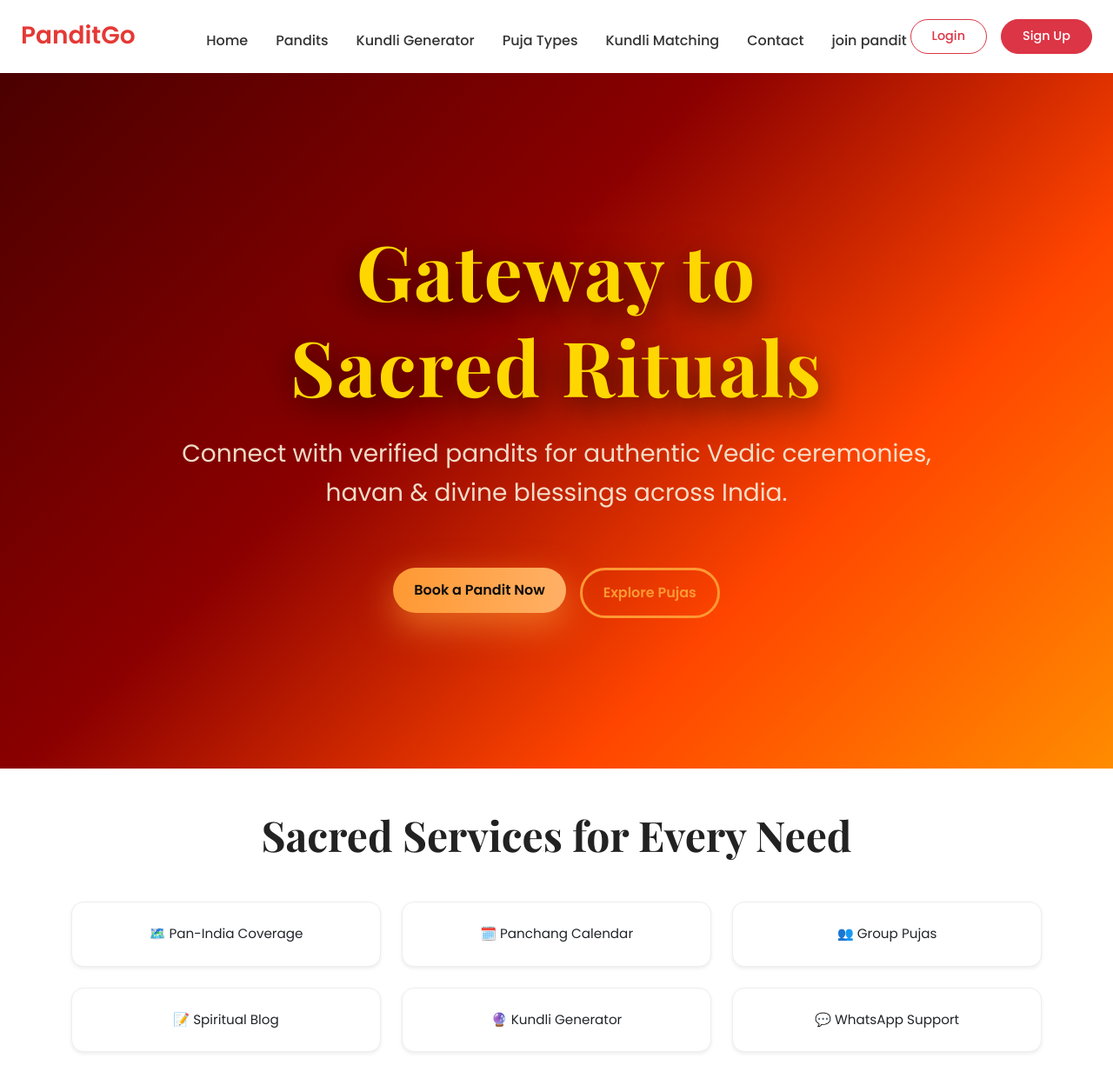
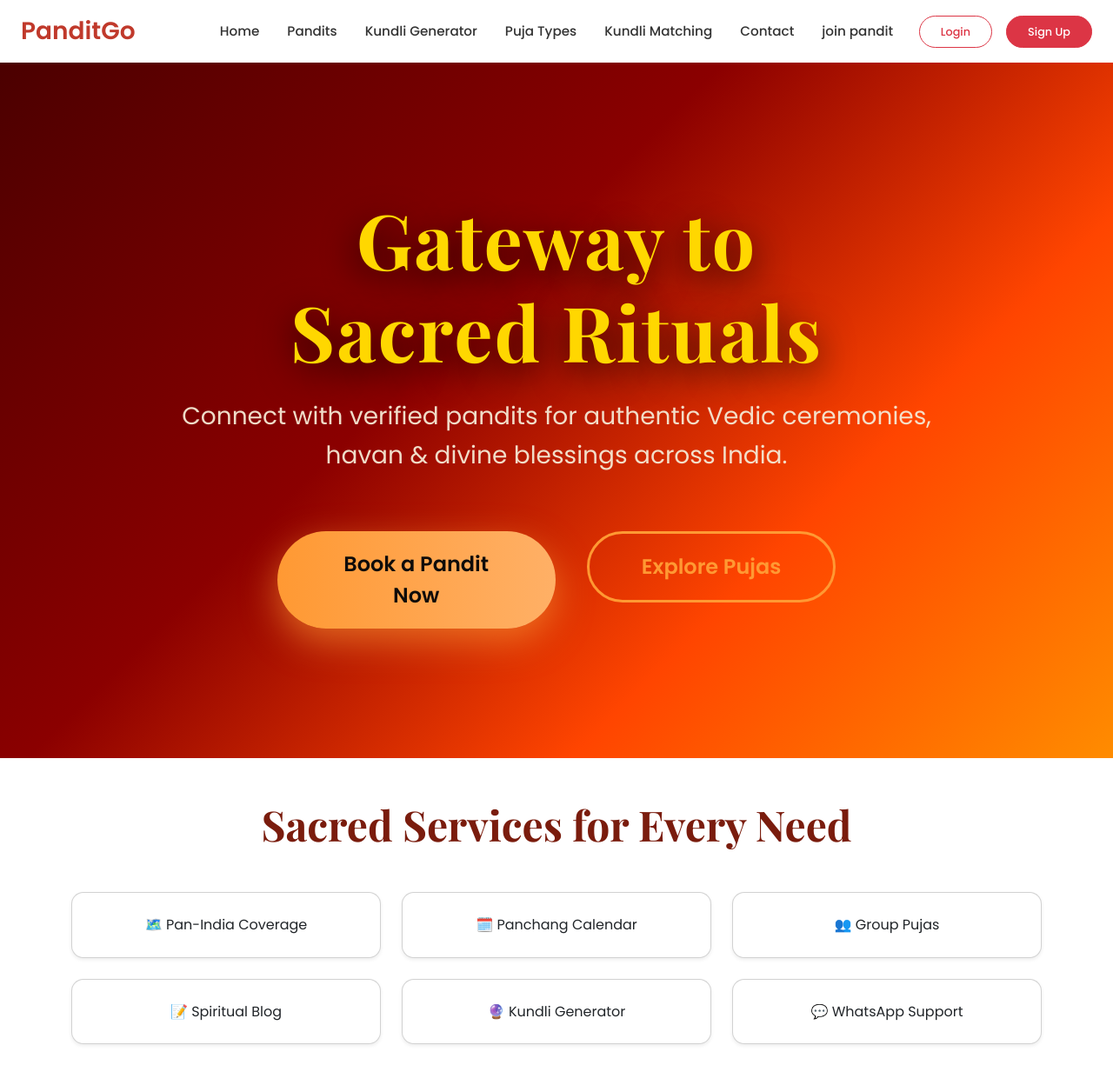
Before and after one commit to bhattanant82-rgb/PanditGo, a PHP site: page / in a window 1280 px wide; the page is wider, and only the part inside the window is pictured. Shown: the top 1248 px of that part at 87% size. Run offline with PHP 8.4, Linux system fonts and the light colour scheme.

Commit message:
update code css

```diff
--- a/style.css
+++ b/style.css
@@ -1,215 +1,229 @@
-/* ===================== RESET ===================== */
+/* =====================================================
+   PANDITGO – MOBILE FIRST • PREMIUM • CLEAN
+   Author: Final Fix (No Bakwas)
+===================================================== */
+
+/* ---------------- RESET ---------------- */
 * {
     margin: 0;
     padding: 0;
     box-sizing: border-box;
 }
 
-html, body {
-    width: 100%;
-    overflow-x: hidden;
+html {
+    scroll-behavior: smooth;
 }
 
 body {
     font-family: 'Poppins', sans-serif;
-    background: #fff;
-    color: #222;
+    background: #fffaf4;
+    color: #333;
     line-height: 1.6;
+    overflow-x: hidden;
 }
 
-/* ===================== HEADINGS ===================== */
+/* ---------------- TYPOGRAPHY ---------------- */
 h1, h2, h3, h4, h5 {
     font-family: 'Playfair Display', serif;
+    color: #7a1c0d;
 }
 
-/* ===================== NAVBAR (MOBILE FIRST) ===================== */
+p {
+    font-size: 0.95rem;
+    color: #555;
+}
+
+/* =====================================================
+   📱 MOBILE FIRST (DEFAULT)
+===================================================== */
+
+/* ---------------- NAVBAR ---------------- */
 .navbar {
-    background: #fff !important;
-    padding: 10px 14px;
-    box-shadow: 0 2px 10px rgba(0,0,0,0.08);
+    background: #ffffff;
+    padding: 12px 16px;
+    box-shadow: 0 2px 12px rgba(0,0,0,0.06);
 }
 
 .navbar-brand {
     font-size: 1.4rem;
     font-weight: 700;
-    color: #e53935 !important;
-    position: static !important;
-}
-
-.navbar-toggler {
-    border: none;
-}
-
-.navbar-collapse {
-    margin-top: 10px;
-}
-
-.navbar-nav {
-    gap: 8px;
+    color: #c0392b !important;
 }
 
 .nav-link {
-    font-weight: 500;
+    font-size: 0.95rem;
     color: #333 !important;
 }
 
-/* Login / Signup mobile */
 .navbar .btn {
-    font-size: 0.9rem;
-    padding: 8px 18px;
-    border-radius: 30px;
+    font-size: 0.8rem;
+    padding: 6px 14px;
+    border-radius: 20px;
 }
 
-/* ===================== HERO (MOBILE FIRST) ===================== */
+/* ---------------- HERO ---------------- */
 .hero {
-    min-height: auto;
-    padding: 110px 16px 80px;
+    padding: 90px 16px 70px;
     text-align: center;
-    background: linear-gradient(135deg, #4B0000, #8B0000, #FF6A00);
+    background: linear-gradient(135deg,#5b0000,#a11212,#ff6a00);
 }
 
 .hero h1 {
-    font-size: 2.2rem;
-    line-height: 1.25;
-    font-weight: 700;
-    color: #FFD700;
-    margin-bottom: 16px;
+    font-size: 2.4rem;
+    line-height: 1.2;
+    margin-bottom: 14px;
+    color: #ffd700;
 }
 
 .hero p {
     font-size: 0.95rem;
-    color: #f5e8d3;
-    margin-bottom: 26px;
+    color: #f4e8d3;
+    max-width: 95%;
+    margin: 0 auto 25px;
 }
 
-/* Hero buttons */
-.hero .btn-premium,
-.hero .btn-outline-premium {
+/* ---------------- HERO BUTTONS ---------------- */
+.btn-premium,
+.btn-outline-premium {
     width: 100%;
     max-width: 320px;
-    margin: 0 auto;
-    font-size: 1rem;
-    padding: 14px 24px;
+    margin: 8px auto;
+    display: block;
+    padding: 14px 18px;
+    font-size: 0.95rem;
     border-radius: 40px;
+    text-align: center;
 }
 
 .btn-premium {
-    background: #FFB703;
-    color: #111;
-    font-weight: 700;
+    background: linear-gradient(90deg,#ffb347,#ffcc33);
+    color: #3a1a00;
+    font-weight: 600;
     border: none;
 }
 
 .btn-outline-premium {
-    border: 2px solid #FFB703;
-    color: #FFB703;
+    border: 2px solid #ffcc33;
+    color: #ffcc33;
     background: transparent;
 }
 
-/* Button stack */
-.hero .d-flex {
-    flex-direction: column;
-    gap: 14px;
+/* ---------------- SECTIONS ---------------- */
+section {
+    padding: 60px 16px;
 }
 
-/* ===================== SERVICES ===================== */
-section {
-    padding: 50px 16px;
+section h2 {
+    font-size: 1.8rem;
+    text-align: center;
+    margin-bottom: 12px;
 }
 
+section .lead {
+    font-size: 0.9rem;
+    text-align: center;
+    color: #666;
+    margin-bottom: 35px;
+}
+
+/* ---------------- CARDS ---------------- */
 .card {
+    background: #ffffff;
     border-radius: 14px;
     padding: 18px;
-    background: #fff;
-    border: 1px solid #eee;
-    font-size: 0.95rem;
+    box-shadow: 0 6px 18px rgba(0,0,0,0.06);
     text-align: center;
+    font-size: 0.9rem;
 }
 
-/* ===================== HOW IT WORKS (MOBILE) ===================== */
-.how-it-works,
-#how-it-works {
-    text-align: center;
-}
-
+/* ---------------- HOW IT WORKS ---------------- */
 .how-it-works img {
     width: 70px;
     margin-bottom: 10px;
-}
-
-.how-it-works .arrow {
-    display: none;
 }
 
 .how-it-works h5 {
     font-size: 1rem;
 }
 
-.how-it-works p {
-    font-size: 0.85rem;
+/* ---------------- STATS ---------------- */
+.stats h2 {
+    font-size: 1.6rem;
+    color: #ff9800;
 }
 
-/* ===================== STATS ===================== */
-.stats-box {
-    padding: 20px;
-    border-radius: 16px;
-    background: #fff;
-    box-shadow: 0 6px 20px rgba(0,0,0,0.08);
+.stats p {
+    font-size: 0.8rem;
 }
 
-.stats-box h2 {
-    font-size: 1.4rem;
-    color: #FF9800;
-}
-
-/* ===================== FOOTER ===================== */
+/* ---------------- FOOTER ---------------- */
 footer {
+    background: #111;
+    color: #ccc;
+    padding: 50px 16px;
     text-align: center;
-    padding: 40px 16px;
 }
 
 footer h5 {
-    font-size: 1rem;
+    font-size: 1.1rem;
+    color: #ffb347;
 }
 
 footer p, footer a {
-    font-size: 0.85rem;
+    font-size: 0.8rem;
+    color: #aaa;
 }
 
-/* ===================== DESKTOP ENHANCEMENTS ===================== */
-@media (min-width: 992px) {
+/* =====================================================
+   💻 DESKTOP ENHANCEMENTS (768px+)
+===================================================== */
 
-    .navbar {
-        padding: 18px 0;
-    }
+@media (min-width: 768px) {
 
-    .navbar-brand {
-        font-size: 1.8rem;
-        position: absolute !important;
-        left: 20px;
+    body {
+        font-size: 16px;
     }
 
     .hero {
-        min-height: 100vh;
-        padding: 0;
-        display: flex;
-        align-items: center;
-        justify-content: center;
+        padding: 140px 40px;
     }
 
     .hero h1 {
-        font-size: 5rem;
+        font-size: 4.2rem;
     }
 
     .hero p {
-        font-size: 1.4rem;
+        font-size: 1.2rem;
+        max-width: 800px;
     }
 
-    .hero .d-flex {
-        flex-direction: row;
+    .btn-premium,
+    .btn-outline-premium {
+        display: inline-block;
+        width: auto;
+        padding: 16px 42px;
+        font-size: 1.1rem;
+        margin: 0 10px;
     }
 
     section {
-        padding: 90px 0;
+        padding: 100px 0;
+    }
+
+    section h2 {
+        font-size: 2.6rem;
+    }
+
+    .card {
+        font-size: 1rem;
+        padding: 24px;
     }
 }
+
+/* ---------------- REMOVE HEAVY FX ON MOBILE ---------------- */
+@media (max-width: 768px) {
+    .sparkle,
+    .glow-overlay {
+        display: none !important;
+    }
+}
```
